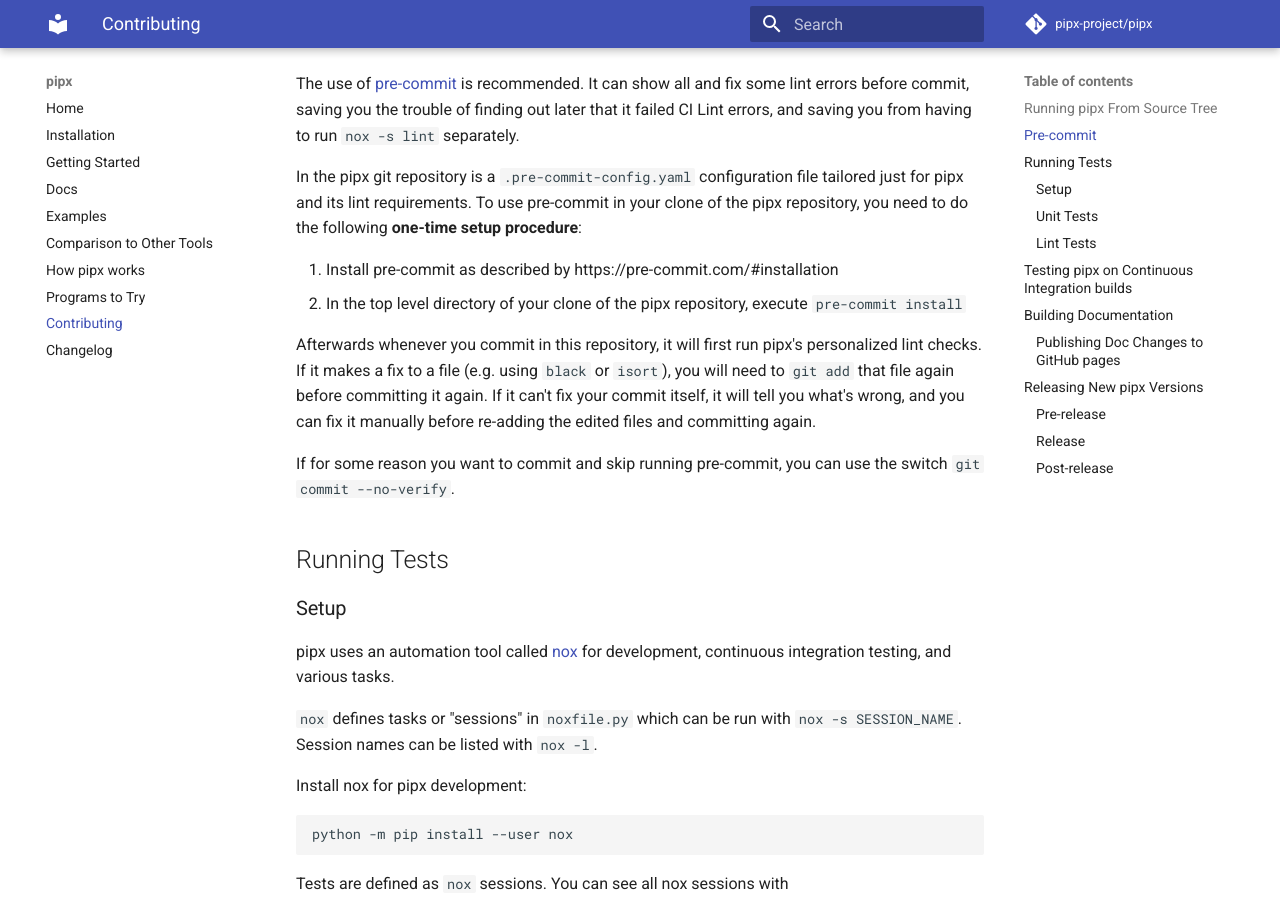
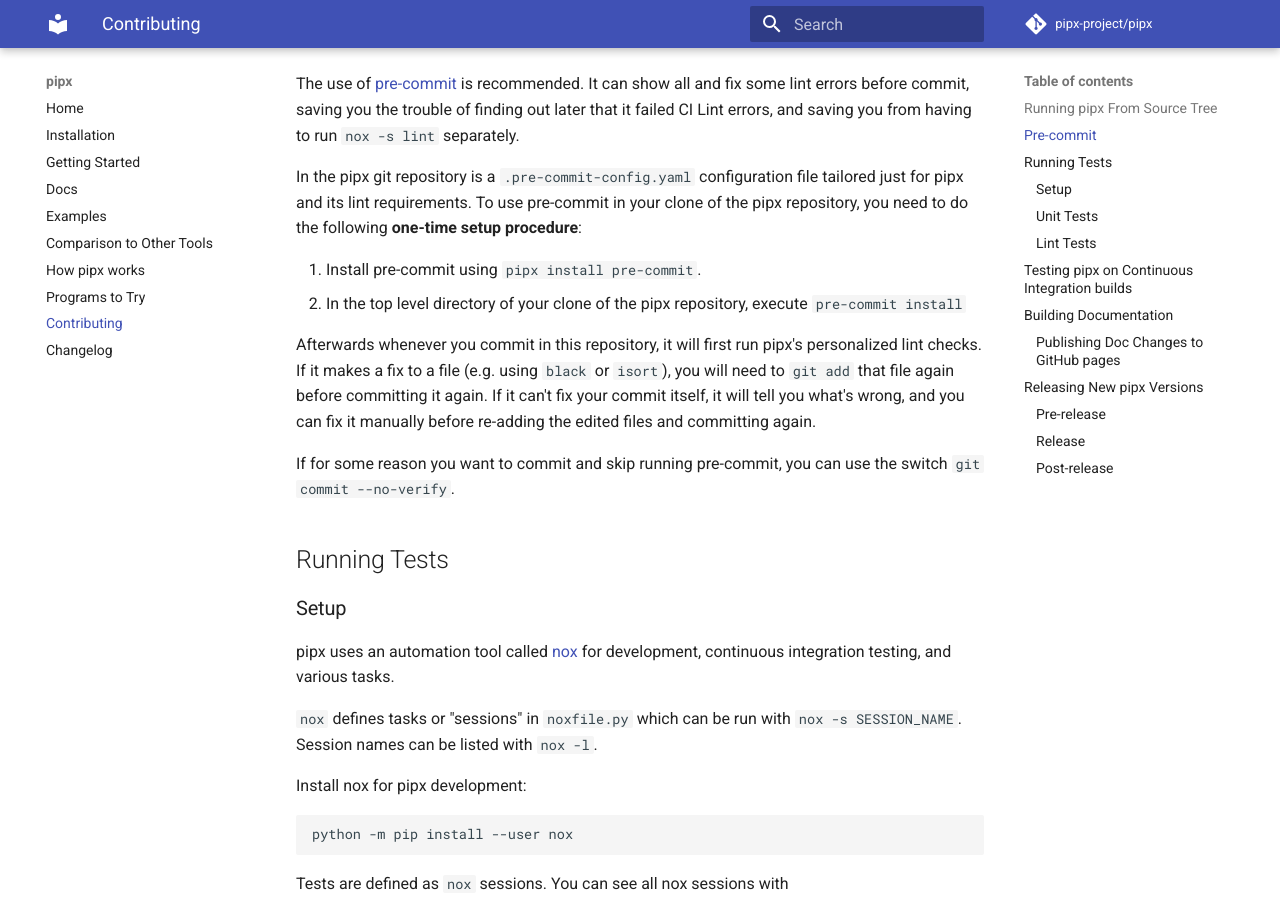
Before and after one commit to pypa/pipx, an MkDocs documentation site: the page built from docs/contributing.md, in a window 1280 px wide and 900 px high, scrolled down 423 px. Built offline with MkDocs 1.6.1 and Material for MkDocs 9.7.7, drawn with Linux system fonts in a browser that asks for light colours; comment, search, counter and statistics services are not loaded.

Commit message:
Recommend pipx install pre-commit.

```diff
--- a/docs/contributing.md
+++ b/docs/contributing.md
@@ -18,7 +18,7 @@
 clone of the pipx repository, you need to do the following **one-time setup
 procedure**:
 
-1. Install pre-commit as described by https://pre-commit.com/#installation
+1. Install pre-commit using `pipx install pre-commit`.
 2. In the top level directory of your clone of the pipx repository, execute `pre-commit install`
 
 Afterwards whenever you commit in this repository, it will first run pipx's
```
